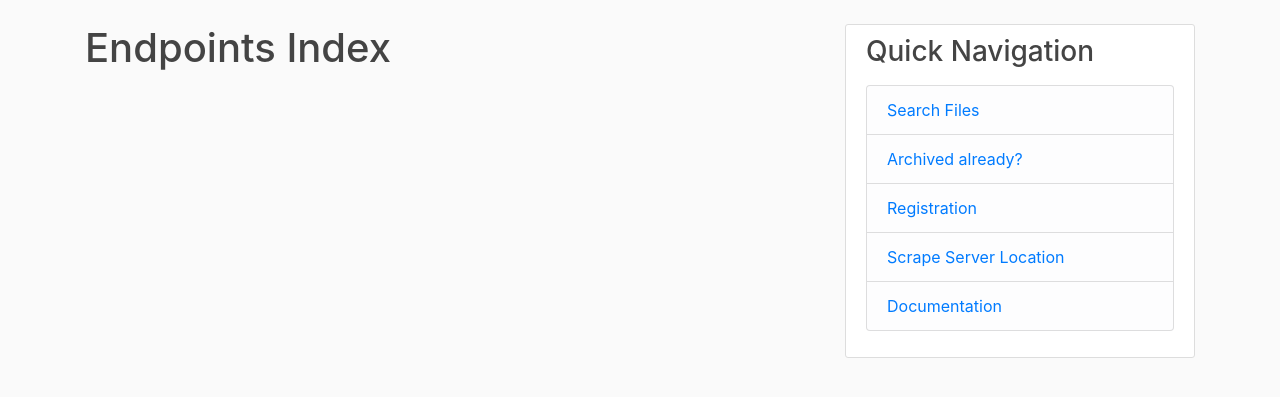
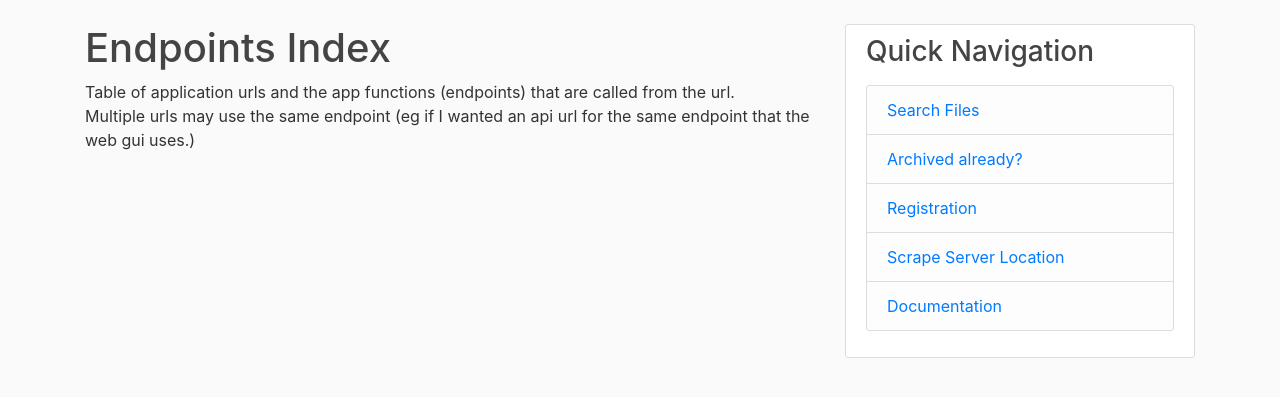
Before and after one commit to aa-dank/archives_app, a Python web app: template archives_application/templates/endpoints_index.html in a window 1280 px wide. Shown: the part 56-453 px from the top of the page. Run offline with Jinja, Linux system fonts and the light colour scheme; the template is opened without the code that fills it, so the values that code supplies are empty; some libraries are stand-ins or nearby versions.

Commit message:
enpoints_index html info

```diff
--- a/archives_application/main/routes.py
+++ b/archives_application/main/routes.py
@@ -410,7 +410,7 @@ def endpoints_index():
             view_func = flask.current_app.view_functions.get(endpoint)
             doc = (view_func.__doc__ or 'No documentation available.').strip()
             data.append({
-                'URL': rule.rule,
+                'URL': f'<a href="{rule.rule}">{rule.rule}</a>',
                 'Methods': methods,
                 'Endpoint': endpoint,
                 'Docstring': doc
@@ -471,7 +471,7 @@ def endpoints_index():
                 df_html = html_table_from_df(
                     df,
                     column_widths=column_widths,
-                    html_columns=['Docstring']
+                    html_columns=['Docstring', 'URL']
                 )
                 return flask.render_template(
                     'endpoints_index.html',
--- a/archives_application/templates/endpoints_index.html
+++ b/archives_application/templates/endpoints_index.html
@@ -1,5 +1,7 @@
 {% extends "layout.html" %}
 {% block content %}
     <h1>Endpoints Index</h1>
+    <P>Table of application urls and the app functions (endpoints) that are called from the url.<br>
+    Multiple urls may use the same endpoint (eg if I wanted an api url for the same endpoint that the web gui uses.)</P>
     {{ endpoints_html_table|safe }}
 {% endblock %}
```
